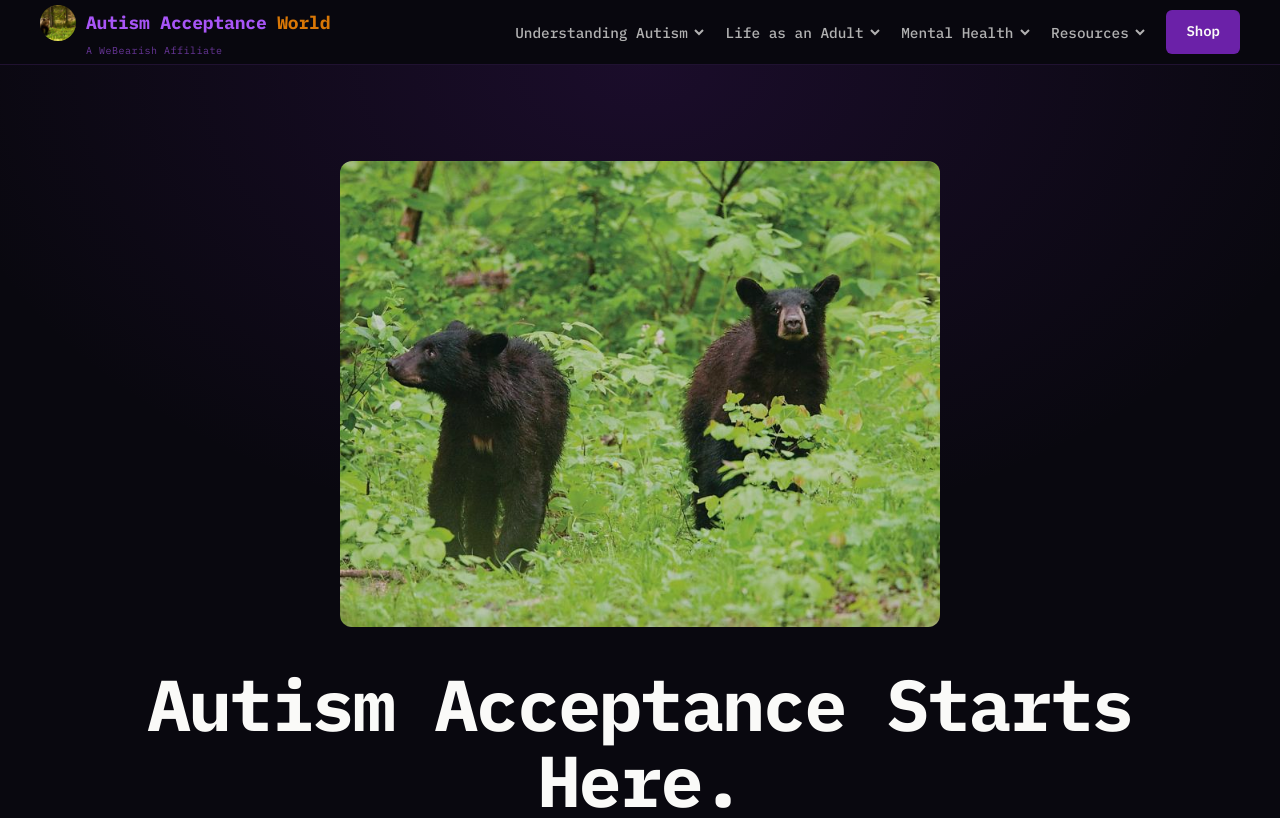
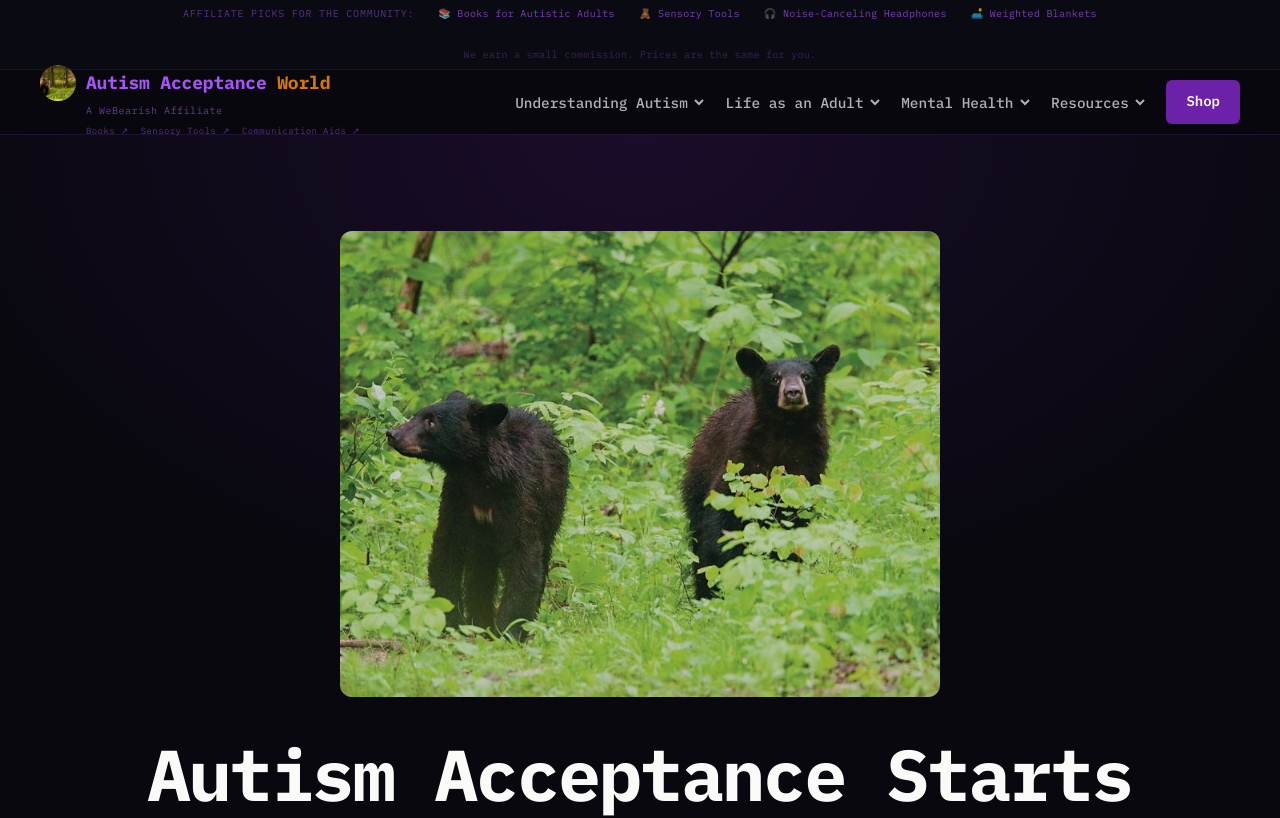
Before and after one commit to abigailleahgoldberg/autismacceptance, a Next.js app: page / in a window 1280 px wide. Shown: the top 818 px of the page. Built offline with nearby package versions, Linux system fonts and the light colour scheme.

Commit message:
feat: autism affiliate top bar, remove TVoC from footer network, add relevant affiliate links

```diff
--- a/app/layout.tsx
+++ b/app/layout.tsx
@@ -342,6 +342,15 @@ export default function RootLayout({
         }) }} />
       </head>
       <body className={plexMono.className}>
+        {/* Affiliate top bar — autism-focused resources */}
+        <div style={{ background: "#0a0a12", borderBottom: "1px solid rgba(168,85,247,0.12)", padding: "6px 1.5rem", display: "flex", alignItems: "center", justifyContent: "center", gap: 24, flexWrap: "wrap" as const }}>
+          <span style={{ fontSize: 10, color: "rgba(168,85,247,0.5)", letterSpacing: "0.8px", textTransform: "uppercase" as const }}>Affiliate picks for the community:</span>
+          <a href="https://www.amazon.com/s?k=autism+acceptance+books&tag=autismacceptance-20" target="_blank" rel="noopener noreferrer sponsored" style={{ fontSize: 10, color: "rgba(168,85,247,0.7)", textDecoration: "none", letterSpacing: "0.3px" }}>📚 Books for Autistic Adults</a>
+          <a href="https://www.amazon.com/s?k=sensory+fidget+tools+autism&tag=autismacceptance-20" target="_blank" rel="noopener noreferrer sponsored" style={{ fontSize: 10, color: "rgba(168,85,247,0.7)", textDecoration: "none", letterSpacing: "0.3px" }}>🧸 Sensory Tools</a>
+          <a href="https://www.amazon.com/s?k=noise+canceling+headphones+autism&tag=autismacceptance-20" target="_blank" rel="noopener noreferrer sponsored" style={{ fontSize: 10, color: "rgba(168,85,247,0.7)", textDecoration: "none", letterSpacing: "0.3px" }}>🎧 Noise-Canceling Headphones</a>
+          <a href="https://www.amazon.com/s?k=weighted+blanket+anxiety&tag=autismacceptance-20" target="_blank" rel="noopener noreferrer sponsored" style={{ fontSize: 10, color: "rgba(168,85,247,0.7)", textDecoration: "none", letterSpacing: "0.3px" }}>🛋️ Weighted Blankets</a>
+          <span style={{ fontSize: 10, color: "rgba(168,85,247,0.3)", letterSpacing: "0.3px" }}>We earn a small commission. Prices are the same for you.</span>
+        </div>
         <nav style={navStyle} aria-label="Main navigation">
           <div style={navInnerStyle}>
             <div style={{ display: "flex", flexDirection: "column" as const, gap: "2px", flexShrink: 0, minWidth: 0 }}>
@@ -355,6 +364,11 @@ export default function RootLayout({
               <a href="https://webearish.com" target="_blank" rel="noopener noreferrer" className="affiliate-link" style={{ fontSize: "10px", color: "rgba(168,85,247,0.6)", textDecoration: "none", letterSpacing: "0.5px", paddingLeft: "46px" }}>
                 A WeBearish Affiliate
               </a>
+              <div className="affiliate-link" style={{ display: "flex", gap: 12, paddingLeft: "46px", marginTop: 2, flexWrap: "wrap" }}>
+                <a href="https://www.amazon.com/s?k=autism+acceptance+books&tag=autismacceptance-20" target="_blank" rel="noopener noreferrer sponsored" style={{ fontSize: "9px", color: "rgba(168,85,247,0.5)", textDecoration: "none", letterSpacing: "0.4px" }}>Books ↗</a>
+                <a href="https://www.amazon.com/s?k=sensory+tools+autism&tag=autismacceptance-20" target="_blank" rel="noopener noreferrer sponsored" style={{ fontSize: "9px", color: "rgba(168,85,247,0.5)", textDecoration: "none", letterSpacing: "0.4px" }}>Sensory Tools ↗</a>
+                <a href="https://www.amazon.com/s?k=autism+communication+aids&tag=autismacceptance-20" target="_blank" rel="noopener noreferrer sponsored" style={{ fontSize: "9px", color: "rgba(168,85,247,0.5)", textDecoration: "none", letterSpacing: "0.4px" }}>Communication Aids ↗</a>
+              </div>
             </div>
 
             {/* Desktop mega-nav */}
@@ -564,10 +578,10 @@ export default function RootLayout({
               <div>
                 <p style={footerHeadingStyle}>Our Network</p>
                 <a href="https://webearish.com" style={footerLinkStyle} target="_blank" rel="noopener noreferrer">WeBearish.com</a>
-                <a href="https://jewsa.com" style={footerLinkStyle} target="_blank" rel="noopener noreferrer">JewSA.com</a>
-                <a href="https://u-god.com" style={footerLinkStyle} target="_blank" rel="noopener noreferrer">U-God.com</a>
-                <a href="https://thevoiceofcash.com" style={footerLinkStyle} target="_blank" rel="noopener noreferrer">The Voice of Cash</a>
-                <a href="https://aiskillsagents.com" style={footerLinkStyle} target="_blank" rel="noopener noreferrer">AI Skills Agents</a>
+                <a href="https://autisticadvocacy.org" style={footerLinkStyle} target="_blank" rel="noopener noreferrer">ASAN →</a>
+                <a href="https://www.amazon.com/s?k=autism+acceptance+books&tag=autismacceptance-20" style={footerLinkStyle} target="_blank" rel="noopener noreferrer sponsored">Books (affiliate)</a>
+                <a href="https://www.amazon.com/s?k=sensory+tools+autism&tag=autismacceptance-20" style={footerLinkStyle} target="_blank" rel="noopener noreferrer sponsored">Sensory Tools (affiliate)</a>
+                <a href="https://www.amazon.com/s?k=autism+planners+organizers&tag=autismacceptance-20" style={footerLinkStyle} target="_blank" rel="noopener noreferrer sponsored">Planners (affiliate)</a>
               </div>
             </div>
 
```
